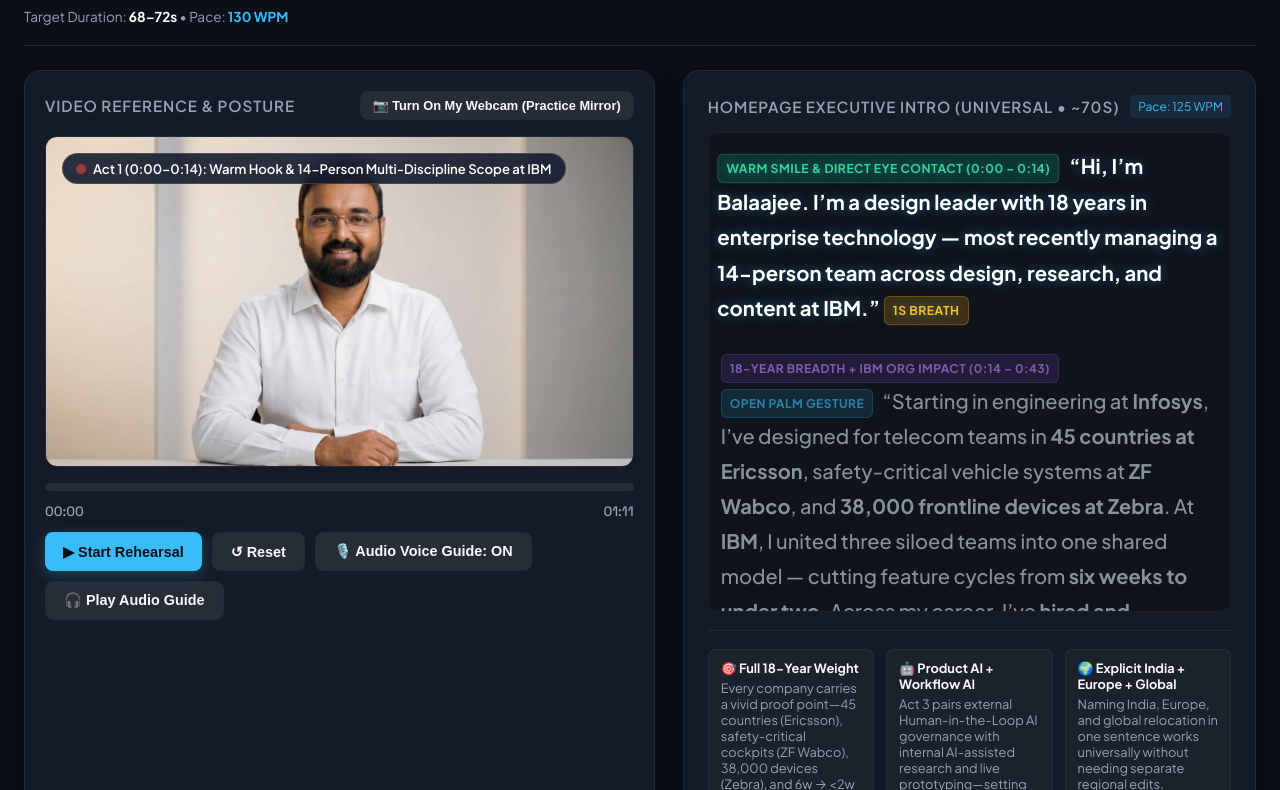
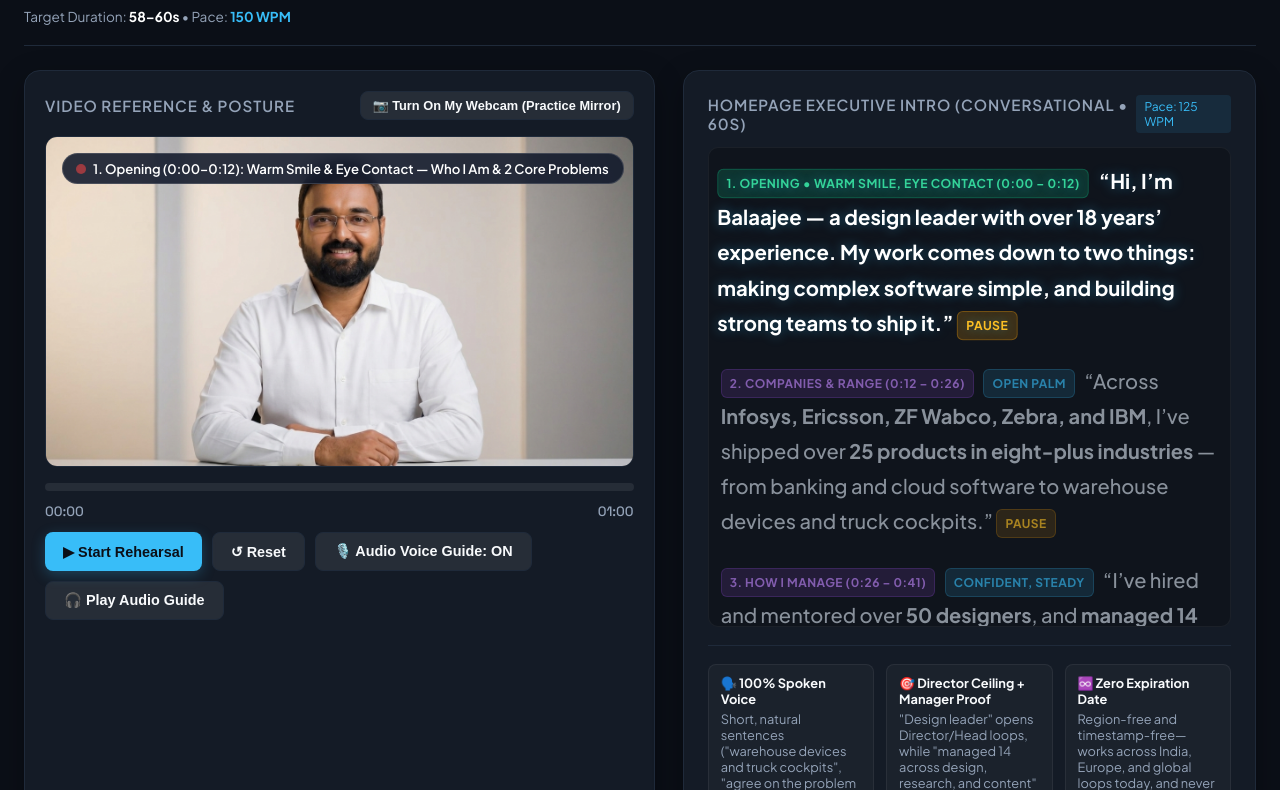
Before and after one commit to vrbberaj/resume-code, a website: page rehearsal.html in a window 1280 px wide. Shown: the part 75-865 px from the top of the page. Drawn offline with Linux system fonts and the light colour scheme.

Commit message:
Finalize conversational 60-second homepage intro script and synced audio guide

```diff
--- a/rehearsal.html
+++ b/rehearsal.html
@@ -386,7 +386,7 @@
     <!-- Mode Switcher -->
     <div class="mode-switcher">
       <button id="tabWelcome" class="mode-tab active" onclick="switchMode('welcome')">
-        🎬 Homepage Intro (~70s)
+        🎬 Homepage Intro (60s)
       </button>
       <button id="tabAiWorkflow" class="mode-tab" onclick="switchMode('aiworkflow')">
         ⚡ AI Workflow Demo (~75s)
@@ -397,7 +397,7 @@
     </div>
 
     <div style="font-size: 0.85rem; color: var(--text-muted);">
-      Target Duration: <strong id="headerDuration" style="color: #fff;">68–72s</strong> &bull; Pace: <strong style="color: #38bdf8;">130 WPM</strong>
+      Target Duration: <strong id="headerDuration" style="color: #fff;">58–60s</strong> &bull; Pace: <strong style="color: #38bdf8;">150 WPM</strong>
     </div>
   </header>
 
@@ -445,7 +445,7 @@
           <button id="voiceGuideBtn" class="btn btn-secondary">🎙️ Audio Voice Guide: ON</button>
           <button id="playRefAudioBtn" class="btn btn-secondary" onclick="toggleRefAudio()">🎧 Play Audio Guide</button>
         </div>
-        <audio id="refAudioPlayer" src="assets/homepage_intro_final.m4a?v=final71" preload="auto" onended="onRefAudioEnded()"></audio>
+        <audio id="refAudioPlayer" src="assets/homepage_intro_final.m4a?v=final60" preload="auto" onended="onRefAudioEnded()"></audio>
       </div>
     </div>
 
@@ -533,55 +533,63 @@
         `
       },
       welcome: {
-        title: "Homepage Executive Intro (Universal • ~70s)",
-        duration: 71.4,
-        durationFormatted: "01:11",
-        headerDuration: "68–72s",
-        fullText: "Hi, I'm Balaajee. I'm a design leader with 18 years in enterprise technology — most recently managing a 14-person team across design, research, and content at IBM. Starting in engineering at Infosys, I've designed for telecom teams in 45 countries at Ericsson, safety-critical vehicle systems at ZF Wabco, and 38,000 frontline devices at Zebra. At IBM, I united three siloed teams into one shared model — cutting feature cycles from six weeks to under two. Across my career, I've hired and mentored over 50 designers. Today I focus on AI products people can trust — designing how humans review, approve, and override AI agents when mistakes are expensive, while using AI-assisted research and live prototyping to help my teams ship faster. I'm open to design leadership roles — in India, Europe, or globally, and ready to relocate. Explore my case studies and AI workflow below — I'd love to talk.",
+        title: "Homepage Executive Intro (Conversational • 60s)",
+        duration: 60,
+        durationFormatted: "01:00",
+        headerDuration: "58–60s",
+        fullText: "Hi, I'm Balaajee — a design leader with over 18 years' experience. My work comes down to two things: making complex software simple, and building strong teams to ship it. Across Infosys, Ericsson, ZF Wabco, Zebra, and IBM, I've shipped over 25 products in eight-plus industries — from banking and cloud software to warehouse devices and truck cockpits. I've hired and mentored over 50 designers, and managed 14 across design, research, and content at IBM. We agree on the problem and how to measure success before anyone designs — and I coach people to own outcomes, not tasks. With AI, I focus on two things: building AI products people trust — where users see why it made a decision and stay in control — and using AI to speed up research and prototyping. Have a look at my work below. If you're growing a design team or tackling a complex product, I'd love to talk.",
         timeline: [
-          { start: 0, end: 14, lineId: 'line1', frame: 'frame1', cue: 'Act 1 (0:00–0:14): Warm Hook & 14-Person Multi-Discipline Scope at IBM' },
-          { start: 14, end: 43, lineId: 'line2', frame: 'frame2', cue: 'Act 2 (0:14–0:43): 18-Year Arc (Infosys → Ericsson → ZF Wabco → Zebra → IBM + 50+ Mentored)' },
-          { start: 43, end: 59.5, lineId: 'line3', frame: 'frame2', cue: 'Act 3 (0:43–1:00): Trusted Agentic AI + AI-Accelerated Team Workflow' },
-          { start: 59.5, end: 71.4, lineId: 'line4', frame: 'frame3', cue: 'Act 4 (1:00–1:11): India, Europe & Global Relocation Close (Warm Smile • Hold 2s)' }
+          { start: 0, end: 12.1, lineId: 'line1', frame: 'frame1', cue: '1. Opening (0:00–0:12): Warm Smile & Eye Contact — Who I Am & 2 Core Problems' },
+          { start: 12.1, end: 25.6, lineId: 'line2', frame: 'frame2', cue: '2. Companies & Range (0:12–0:26): Open Palm — 5 Giants, 25+ Products, 8+ Industries' },
+          { start: 25.6, end: 41.4, lineId: 'line3', frame: 'frame2', cue: '3. How I Manage (0:26–0:41): Confident & Steady — 50+ Mentored, 14 at IBM, Outcomes Over Tasks' },
+          { start: 41.4, end: 53.3, lineId: 'line4', frame: 'frame2', cue: '4. AI Focus (0:41–0:53): Lean In Slightly — Trusted AI Products + AI Workflow' },
+          { start: 53.3, end: 60, lineId: 'line5', frame: 'frame3', cue: '5. Close (0:53–1:00): Warm Smile — Peer-to-Peer Evergreen Invitation (Hold 2s)' }
         ],
         html: `
           <p id="line1" class="active-sentence">
-            <span class="coach-pill cue-smile">Warm Smile &amp; Direct Eye Contact (0:00 – 0:14)</span>
-            “Hi, I’m <strong>Balaajee</strong>. I’m a design leader with 18 years in enterprise technology — most recently <strong>managing a 14-person team across design, research, and content at IBM</strong>.”
-            <span class="coach-pill cue-pause">1s Breath</span>
+            <span class="coach-pill cue-smile">1. Opening &bull; Warm Smile, Eye Contact (0:00 – 0:12)</span>
+            “Hi, I’m <strong>Balaajee</strong> — a design leader with over 18 years’ experience. My work comes down to two things: <strong>making complex software simple</strong>, and <strong>building strong teams to ship it</strong>.”
+            <span class="coach-pill cue-pause">Pause</span>
           </p>
 
           <p id="line2">
-            <span class="coach-pill cue-framework">18-Year Breadth + IBM Org Impact (0:14 – 0:43)</span>
-            <span class="coach-pill cue-gesture">Open Palm Gesture</span>
-            “Starting in engineering at <strong>Infosys</strong>, I’ve designed for telecom teams in <strong>45 countries at Ericsson</strong>, safety-critical vehicle systems at <strong>ZF Wabco</strong>, and <strong>38,000 frontline devices at Zebra</strong>. At <strong>IBM</strong>, I united three siloed teams into one shared model — cutting feature cycles from <strong>six weeks to under two</strong>. Across my career, I’ve <strong>hired and mentored over 50 designers</strong>.”
-            <span class="coach-pill cue-pause">1s Breath</span>
+            <span class="coach-pill cue-framework">2. Companies &amp; Range (0:12 – 0:26)</span>
+            <span class="coach-pill cue-gesture">Open Palm</span>
+            “Across <strong>Infosys, Ericsson, ZF Wabco, Zebra, and IBM</strong>, I’ve shipped over <strong>25 products in eight-plus industries</strong> — from banking and cloud software to warehouse devices and truck cockpits.”
+            <span class="coach-pill cue-pause">Pause</span>
           </p>
 
           <p id="line3">
-            <span class="coach-pill cue-framework">Trusted AI + AI Workflow (0:43 – 1:00)</span>
-            <span class="coach-pill cue-gesture">Thoughtful &amp; Leaning In Slightly</span>
-            “Today I focus on <strong>AI products people can trust</strong> — designing how humans review, approve, and override AI agents when mistakes are expensive, while using <strong>AI-assisted research and live prototyping</strong> to help my teams ship faster.”
-            <span class="coach-pill cue-pause">1s Breath</span>
+            <span class="coach-pill cue-framework">3. How I Manage (0:26 – 0:41)</span>
+            <span class="coach-pill cue-gesture">Confident, Steady</span>
+            “I’ve hired and mentored over <strong>50 designers</strong>, and <strong>managed 14 across design, research, and content at IBM</strong>. We agree on the problem and how to measure success before anyone designs — and I coach people to <strong>own outcomes, not tasks</strong>.”
+            <span class="coach-pill cue-pause">Pause</span>
           </p>
 
           <p id="line4">
-            <span class="coach-pill cue-smile">India, Europe &amp; Global Close (1:00 – 1:11)</span>
-            “I’m open to <strong>design leadership roles — in India, Europe, or globally, and ready to relocate</strong>. Explore my case studies and AI workflow below — I’d love to talk.”
+            <span class="coach-pill cue-framework">4. AI Focus (0:41 – 0:53)</span>
+            <span class="coach-pill cue-gesture">Leaning In Slightly</span>
+            “With AI, I focus on two things: <strong>building AI products people trust</strong> — where users see why it made a decision and stay in control — and <strong>using AI to speed up research and prototyping</strong>.”
+            <span class="coach-pill cue-pause">Pause</span>
+          </p>
+
+          <p id="line5">
+            <span class="coach-pill cue-smile">5. Close &bull; Warm Smile (0:53 – 1:00)</span>
+            “Have a look at my work below. If you’re growing a design team or tackling a complex product, <strong>I’d love to talk</strong>.”
           </p>
         `,
         tips: `
           <div class="tip-box">
-            <div class="tip-title">🎯 Full 18-Year Weight</div>
-            <div>Every company carries a vivid proof point—45 countries (Ericsson), safety-critical cockpits (ZF Wabco), 38,000 devices (Zebra), and 6w &rarr; &lt;2w velocity (IBM).</div>
+            <div class="tip-title">🗣️ 100% Spoken Voice</div>
+            <div>Short, natural sentences ("warehouse devices and truck cockpits", "agree on the problem and how to measure success") keep you sounding human, never scripted.</div>
           </div>
           <div class="tip-box">
-            <div class="tip-title">🤖 Product AI + Workflow AI</div>
-            <div>Act 3 pairs external Human-in-the-Loop AI governance with internal AI-assisted research and live prototyping—setting up your AI workflow section below.</div>
+            <div class="tip-title">🎯 Director Ceiling + Manager Proof</div>
+            <div>"Design leader" opens Director/Head loops, while "managed 14 across design, research, and content" proves formal multidisciplinary people management.</div>
           </div>
           <div class="tip-box">
-            <div class="tip-title">🌍 Explicit India + Europe + Global</div>
-            <div>Naming India, Europe, and global relocation in one sentence works universally without needing separate regional edits.</div>
+            <div class="tip-title">♾️ Zero Expiration Date</div>
+            <div>Region-free and timestamp-free—works across India, Europe, and global loops today, and never needs to be taken down once you're hired.</div>
           </div>
         `
       },
```
Also changed, not shown: 1 other file.
